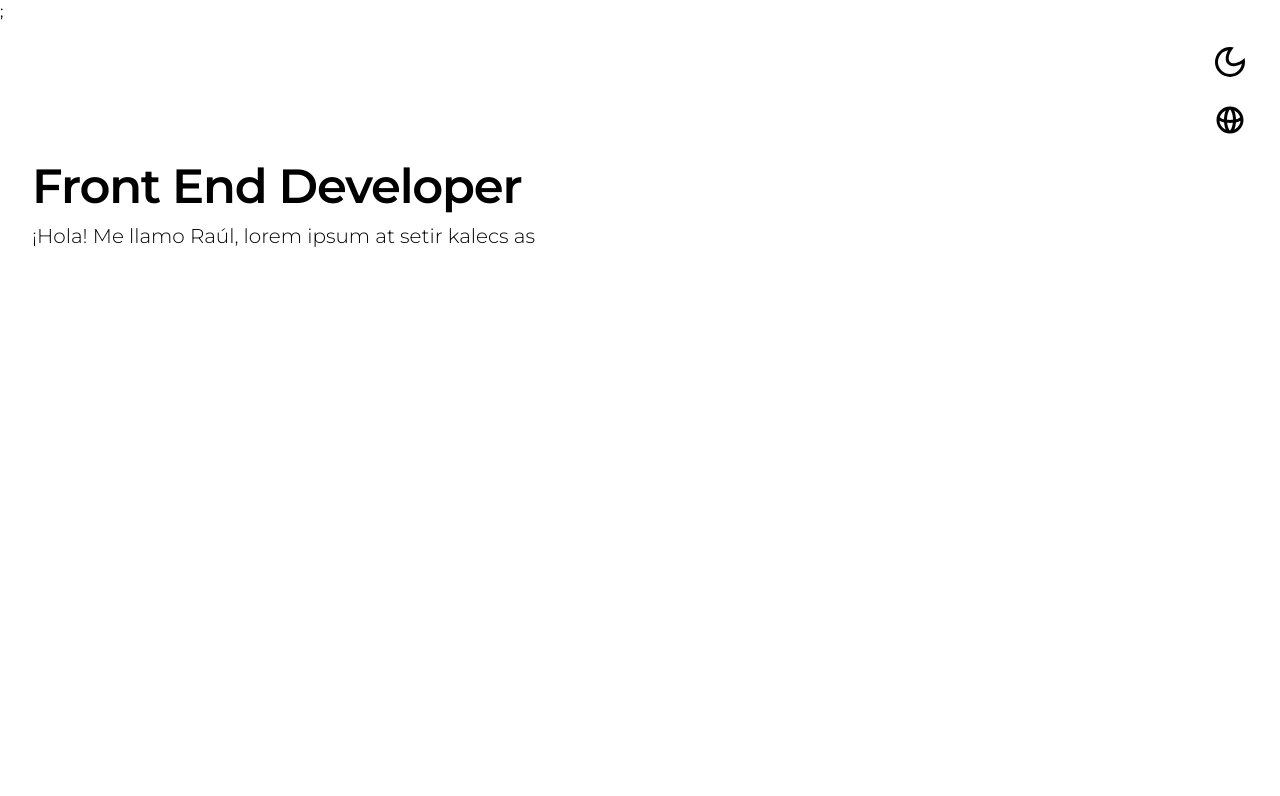
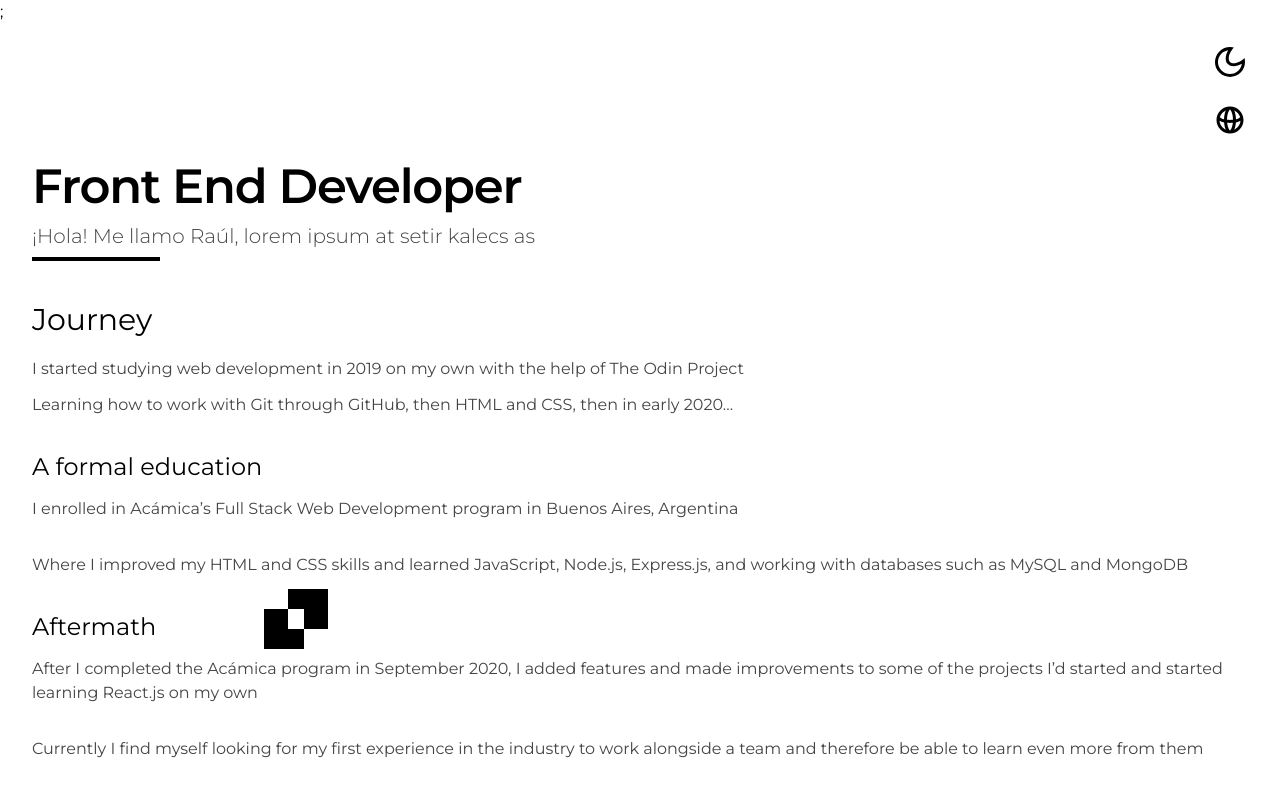
Before and after one commit to raulandreroman/new-portfolio, a React (Create React App) app: page / in a window 1280 px wide. Shown: the top 796 px of the page. Built offline with nearby package versions, Linux system fonts and the light colour scheme.

Commit message:
:boom: feat: CTA basic layout finished
-Including theme change using the Context API

```diff
--- a/src/components/About/index.js
+++ b/src/components/About/index.js
@@ -1,22 +1,26 @@
-import React from 'react'
+import React from 'react';
+import Paragraph from '../Paragraph';
+import paragraphs from '../../data/aboutContent.json'
 
-export default function About(){
-    return(
-        <section className='flex-col'>
-    <div>
-        <div>
-            <h3>Journey</h3>
-            <div />
-        </div>
-        <div>
-            <p>
-            I started studying web development in 2019 on my own with the help of The Odin Project
-            </p>
-            <p>
-            Learning how to work with Git through GitHub, then HTML and CSS, then in early 2020...
-            </p>
-        </div>
-    </div>
-        </section>
-    )
+export default function About(props) {
+
+  const { theme } = props;
+
+  return (
+    <section className="flex-col mx-8 my-4 mt-7">
+      <div className="flex my-5 h-12 mb-3">
+        <h3 className={`relative text-white z-20 blend-difference`}>Journey</h3>
+        <div
+          className={`relative self-end right-8 w-16 h-8 bg-${theme}-secondary`}
+        />
+      </div>
+      <div>
+        {paragraphs.map((paragraph, key) => {
+          const { title, content } = paragraph;
+
+          return <Paragraph title={title} content={content} key={key} theme={theme} id={key} />;
+        })}
+      </div>
+    </section>
+  );
 }
--- a/src/components/CallToAction/index.js
+++ b/src/components/CallToAction/index.js
@@ -2,17 +2,35 @@ import React from 'react';
 import NavBarTools from '../NavBarTools';
 
 export default function CallToAction(props) {
-
+  const { theme } = props;
   return (
-    <header className={`mx-8 my-4`}>
-      <NavBarTools themeHandler={props}  />
+    <header className={`mx-8 my-4 mb-8`}>
+      <NavBarTools />
       <div className="flex flex-col w-10/12">
-        <h1 className={`text-${props.theme}-secondary`}>Front End Developer</h1>
+        <h1
+          className={
+            theme === 'light' ? `text-light-secondary` : `text-dark-secondary `
+          }
+        >
+          Front End Developer
+        </h1>
         <div>
-          <h2 className={`my-2 text-${props.theme}-primary`}>
+          <h2
+            className={
+              theme === 'light'
+                ? `text-light-primary my-2`
+                : ` text-dark-primary my-2 `
+            }
+          >
             ¡Hola! Me llamo Raúl, lorem ipsum at setir kalecs as
           </h2>
-          <div className={`w-32 my-1 h-1 bg-${props.theme}-secondary`}></div>
+          <div
+            className={
+              theme === 'light'
+                ? `bg-light-secondary w-32 my-1 h-1`
+                : `w-32 my-1 h-1 bg-dark-secondary `
+            }
+          ></div>
         </div>
       </div>
     </header>
--- a/src/components/NavBarTools/index.js
+++ b/src/components/NavBarTools/index.js
@@ -1,21 +1,24 @@
-import React from 'react';
+import React, { useContext } from 'react';
 import { CgMoon, CgSun, CgGlobeAlt } from 'react-icons/cg';
+import { ThemeContext } from '../../utilities/ThemeContext';
 
-export default function NavBarTools(props) {
-    console.log(props)
+export default function NavBarTools() {
+  const { theme, setTheme } = useContext(ThemeContext);
+
+  function handleClick(){
+    theme === 'light' ? setTheme('dark') : setTheme('light');
+  }
   return (
     <div className="flex flex-col items-end text-4xl">
-      <button onClick={props.themeHandler.callback}>
-        {props.themeHandler.theme === 'dark' ? (
-          <CgSun
-            className={`my-1 text-${props.themeHandler.theme}-secondary fill-current`}
-          />
+      <button onClick={handleClick}>
+        {theme === 'dark' ? (
+          <CgSun className={`my-1 text-${theme}-secondary fill-current`} />
         ) : (
-          <CgMoon className={`my-1 text-${props.themeHandler.theme}-secondary`} />
+          <CgMoon className={`my-1 text-${theme}-secondary`} />
         )}
       </button>
       <button>
-        <CgGlobeAlt className={`my-1 text-${props.themeHandler.theme}-secondary`} />
+        <CgGlobeAlt className={`my-1 text-${theme}-secondary`} />
       </button>
     </div>
   );
--- /dev/null
+++ b/src/components/Paragraph/index.js
@@ -0,0 +1,26 @@
+import React from 'react';
+
+export default function Paragraph(props) {
+  const { title, content, theme, id } = props;
+
+  return !title && id !== 3 ? (
+    <p className={`text-${theme}-primary my-3`}>{content}</p>
+  ) : id === 3 ? (
+    <>
+      <p className={`text-${theme}-primary my-3`}>{content}</p>
+      <div className='absolute'>
+      <div
+        className={`relative self-end left-64 w-10 h-10 bg-${theme}-secondary`}
+      />
+      <div
+        className={`relative self-end left-56 w-10 h-10 bottom-5 blend-difference bg-white`}
+      />
+      </div>
+    </>
+  ) : (
+    <div className='my-8'>
+      <h4 className={`text-${theme}-secondary`}>{title}</h4>
+      <p className={`text-${theme}-primary my-3`}>{content}</p>
+    </div>
+  );
+}
--- /dev/null
+++ b/src/data/aboutContent.json
@@ -0,0 +1,26 @@
+[
+    {
+        "title": "",
+        "content": "I started studying web development in 2019 on my own with the help of The Odin Project"
+    },
+    {
+        "title": "",
+        "content": "Learning how to work with Git through GitHub, then HTML and CSS, then in early 2020..."
+    },
+    {
+        "title": "A formal education",
+        "content": "I enrolled in Acámica’s Full Stack Web Development program in Buenos Aires, Argentina"
+    },
+    {
+        "title": "",
+        "content": "Where I improved my HTML and CSS skills and learned JavaScript, Node.js, Express.js, and working with databases such as MySQL and MongoDB"
+    },
+    {
+        "title": "Aftermath",
+        "content": "After I completed the Acámica program in September 2020, I added features and made improvements to some of the projects I’d started and started learning React.js on my own"
+    },
+    {
+        "title": "",
+        "content": "Currently I find myself looking for my first experience in the industry to work alongside a team and therefore be able to learn even more from them"
+    }
+]
--- a/src/pages/Home/index.js
+++ b/src/pages/Home/index.js
@@ -1,18 +1,26 @@
 import React from 'react';
+import Helmet from 'react-helmet';
 import { ThemeContext } from '../../utilities/ThemeContext';
+
 import CallToAction from '../../components/CallToAction';
-import Helmet from 'react-helmet';
+import About from '../../components/About';
 
 export default function Home() {
-  const { theme, setTheme } = React.useContext(ThemeContext);
-  const changeTheme = () => {
-    console.log(theme);
-    theme === 'light' ? setTheme('dark') : setTheme('light');
-  };
+  const { theme } = React.useContext(ThemeContext);
+
   return (
     <>
-      <Helmet bodyAttributes={{ class: `bg-${theme}-bg duration-300` }} />;
-      <CallToAction callback={changeTheme} theme={theme} />
+      <Helmet
+        bodyAttributes={{
+          class:
+            theme === 'light'
+              ? 'bg-light-bg duration-300'
+              : `bg-dark-bg duration-300`,
+        }}
+      />
+      ;
+      <CallToAction theme={theme} />
+      <About theme={theme} />
     </>
   );
 }
--- a/src/styles/main.css
+++ b/src/styles/main.css
@@ -133,7 +133,8 @@ button { /* 1 */
  * Correct the inability to style clickable types in iOS and Safari.
  */
 
-button {
+button,
+[type="button"] {
   -webkit-appearance: button;
 }
 
@@ -141,7 +142,8 @@ button {
  * Remove the inner border and padding in Firefox.
  */
 
-button::-moz-focus-inner {
+button::-moz-focus-inner,
+[type="button"]::-moz-focus-inner {
   border-style: none;
   padding: 0;
 }
@@ -150,7 +152,8 @@ button::-moz-focus-inner {
  * Restore the focus styles unset by the previous rule.
  */
 
-button:-moz-focusring {
+button:-moz-focusring,
+[type="button"]:-moz-focusring {
   outline: 1px dotted ButtonText;
 }
 
@@ -430,6 +433,30 @@ h4{
   background-color: rgba(255, 255, 255, var(--bg-opacity));
 }
 
+.bg-light-bg{
+  --bg-opacity: 1;
+  background-color: #fff;
+  background-color: rgba(255, 255, 255, var(--bg-opacity));
+}
+
+.bg-light-secondary{
+  --bg-opacity: 1;
+  background-color: #000;
+  background-color: rgba(0, 0, 0, var(--bg-opacity));
+}
+
+.bg-dark-bg{
+  --bg-opacity: 1;
+  background-color: #000;
+  background-color: rgba(0, 0, 0, var(--bg-opacity));
+}
+
+.bg-dark-secondary{
+  --bg-opacity: 1;
+  background-color: #fff;
+  background-color: rgba(255, 255, 255, var(--bg-opacity));
+}
+
 .flex{
   display: flex;
 }
@@ -448,10 +475,6 @@ h4{
 
 .h-1{
   height: 0.25rem;
-}
-
-.h-8{
-  height: 2rem;
 }
 
 .h-10{
@@ -543,6 +566,30 @@ h4{
   color: rgba(255, 255, 255, var(--text-opacity));
 }
 
+.text-light-primary{
+  --text-opacity: 1;
+  color: #464444;
+  color: rgba(70, 68, 68, var(--text-opacity));
+}
+
+.text-light-secondary{
+  --text-opacity: 1;
+  color: #000;
+  color: rgba(0, 0, 0, var(--text-opacity));
+}
+
+.text-dark-primary{
+  --text-opacity: 1;
+  color: #b2aeae;
+  color: rgba(178, 174, 174, var(--text-opacity));
+}
+
+.text-dark-secondary{
+  --text-opacity: 1;
+  color: #fff;
+  color: rgba(255, 255, 255, var(--text-opacity));
+}
+
 .w-10{
   width: 2.5rem;
 }
```
